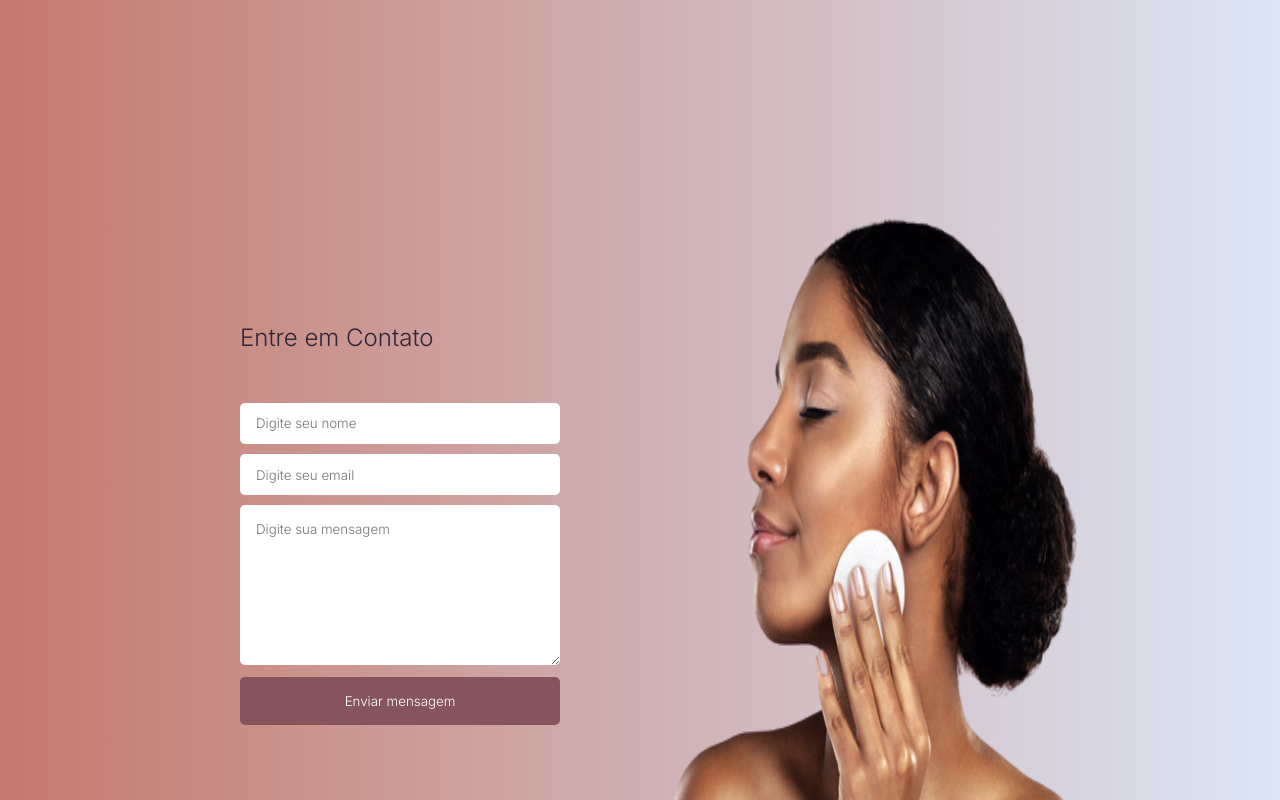
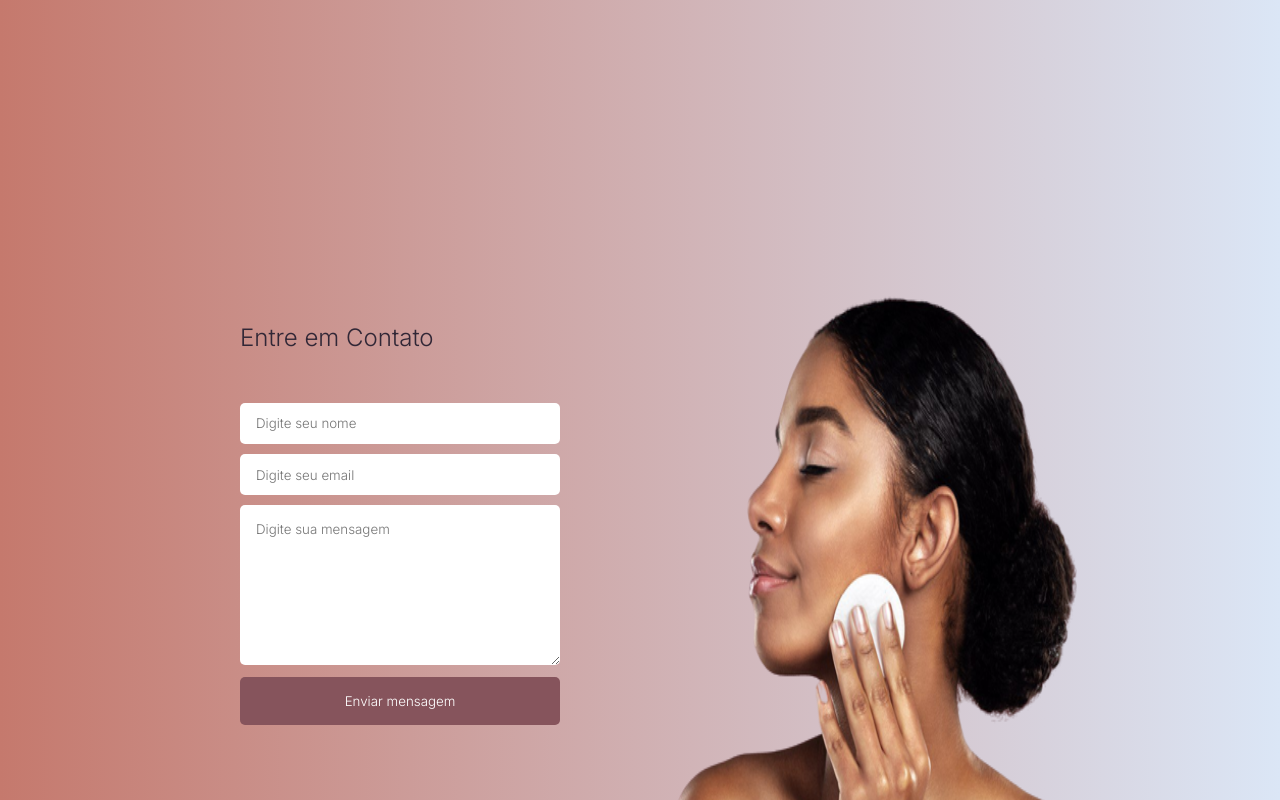
Before and after one commit to amandadeogr/beauty-space, a React (Vite) app: page / in a window 1280 px wide. Shown: the part 2820-3620 px from the top of the page. Built offline with nearby package versions, Linux system fonts and the light colour scheme.

Commit message:
altera tamanho da imagem

```diff
--- a/src/components/Contato/Contato.css
+++ b/src/components/Contato/Contato.css
@@ -6,11 +6,10 @@
    justify-content: space-between;
    margin: 5rem auto 0;
    padding: 2rem;
-   width: 70%;
 }
 
 .image {
    height: 100vh;
-   padding-top: 5rem;
+   padding-top: 10rem;
    width: 75%;
 }
```
